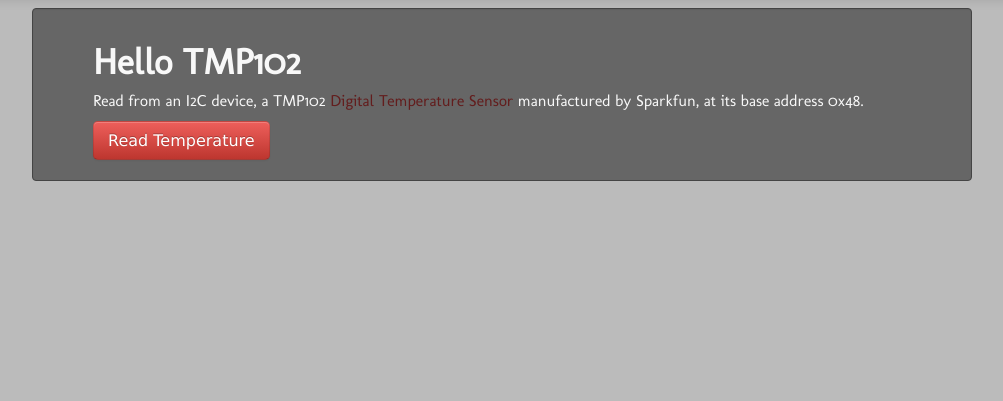
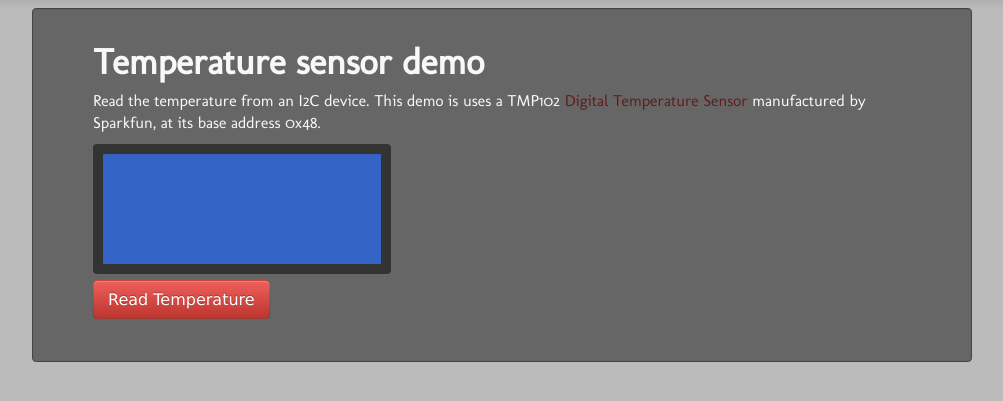
Before and after one commit to rascalmicro/demos, a Flask app: template templates/demo-temp-sensor.html in a window 1280 px wide. Shown: the part 50-451 px from the top of the page, without its empty margins (138-1141 px from the left). Run offline with Flask 2, Linux system fonts and the light colour scheme; the template is opened without the code that fills it, so the values that code supplies are empty; some libraries are stand-ins or nearby versions.

Commit message:
New temperature sensor demo

```diff
--- a/server.py
+++ b/server.py
@@ -395,20 +395,6 @@ def flash_led():
         message = "LED on"
     return (message)
 
-# Called from hello-TMP102.html
-@public.route('/read_temp', methods=['POST'])
-def read_temp():
-    try:
-        temp = pytronics.i2cRead(0x48, 0, 'I', 2)
-        strTemp = '{0:0.1f}{1}C'.format(((temp[0] << 4) | (temp[1] >> 4)) / 16.0, unichr(176))
-        return strTemp
-    except (OSError, IOError) as e:
-        import errno
-        print '## i2cget ## Error: [{0}] {1}'.format(errno.errorcode[e.errno], e.strerror)
-        return 'Can\'t read from TMP102 (see log)'
-    except Exception as e:
-        return 'Internal server error', 500
-
 
 if __name__ == "__main__":
     public.run(host='127.0.0.1:5000', debug=True)
--- a/templates/demo-temp-sensor.html
+++ b/templates/demo-temp-sensor.html
@@ -1,32 +1,83 @@
 <!DOCTYPE html>
 <html lang="en">
 <head>
-    <title>Hello TMP102</title>
+    <title>Temperature sensor demo</title>
     {% include "include/rascal-head.html" %}
+    <style>
+        .well.lcd-frame {
+            margin: 0;
+            border: 10px solid #333;
+            color: #ccc;
+            background-color: #3464c6;
+            display: inline-block;
+        }
+        .temp {
+            margin: 0 auto;
+            padding: 25px 25px;
+            font-family: "URW Gothic L", sans-serif;
+            font-size: 48px;
+        }
+    </style>
 </head>
 <body>
     {% include "include/rascal-topbar.html" %}
     <div class="container">
         <div class="well rascal">
-            <h1>Hello TMP102</h1>
-            <p>Read from an I2C device, a TMP102
+            <h1>Temperature sensor demo</h1>
+            <p>Read the temperature from an I2C device. This demo is uses a TMP102
                 <a href="http://www.sparkfun.com/products/9418" class="rascal red" target="sparkfun">Digital Temperature Sensor</a>
                 manufactured by Sparkfun, at its base address 0x48.</p>
-            <input id="read_temp" type="button" value="Read Temperature" class="btn btn-large btn-danger rascal" />
-            <span id="message"></span>
+            <div class="well lcd-frame">
+                <div class="span3">
+                    <div id="temp" class="temp">&nbsp;</div>
+                </div>
+            </div>
+            <div>
+                <input id="read_temp" type="button" value="Read Temperature" class="btn btn-large btn-danger rascal" />
+            </div>
+            <div id="status">&nbsp;</div>
         </div>
     </div>
     <script type="text/javascript">
+
+        /* Read a word from the TMP102 to get the temperature as a 12-bit value */
         $("#read_temp").click(function () {
-            // Fade out previous reading to make it obvious that a new reading has been taken :-)
-            $("#message").fadeOut(100, function () {
-                $.post("/read_temp", function (response) {
-                    $("#message").text(response).fadeIn(100);
-                }).error(function (jqXHR, textStatus, errorThrown) {
-                    $("#message").text(errorThrown).fadeIn(100);
-                });
+            var
+                addr = '0x48',
+                reg = '0',
+                size = 'W';
+            $.get('/i2cget/' + addr + '/' + reg + '/' + size, function (data, textStatus) {
+                var iTemp = parseInt(data);
+                if (iTemp !== -1) {
+                    $('#status').html('&nbsp;');
+                    displayTemp(iTemp);
+                } else {
+                    $('#status').text('Couldn\'t read from I2C address ' + addr);
+                }
+            }).error(function (jqXHR, textStatus, errorThrown) {
+                ('#status').text(errorThrown);
             });
         });
+
+        /* Display the value as a decimal number */
+        function displayTemp(iTemp) {
+            var degrees, fraction, strTemp;
+            // Whole degrees are returned in the low byte
+            degrees = iTemp & 0xff;
+            // The fractional part is in the top four bits of high byte
+            fraction = (iTemp >> 12) / 16.0;
+            // Round the fraction to one decimal place
+            fraction = Math.round(fraction * 10) / 10;
+            // Compose string for display (the unicode character \u00b0 is the degree symbol)
+            strTemp = (degrees + fraction).toString() + '\u00b0C';
+
+            // Fade out previous reading to make it obvious that a new reading has been taken :-)
+            $('.temp').fadeOut(200, 0, function () {
+                $('#temp').text(strTemp);
+                $('.temp').fadeTo(200, 1);
+            });
+       }
+
     </script>
 </body>
 </html>
```
